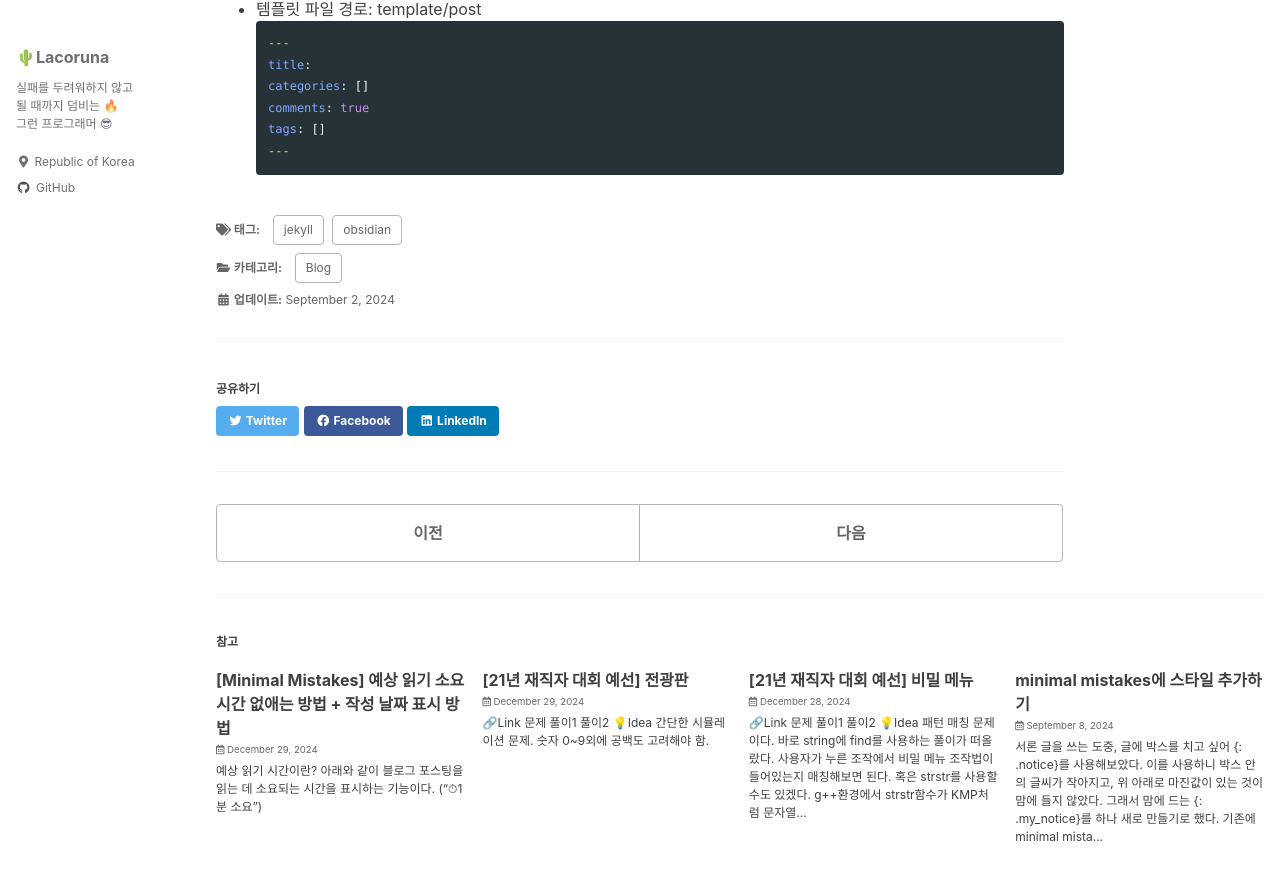
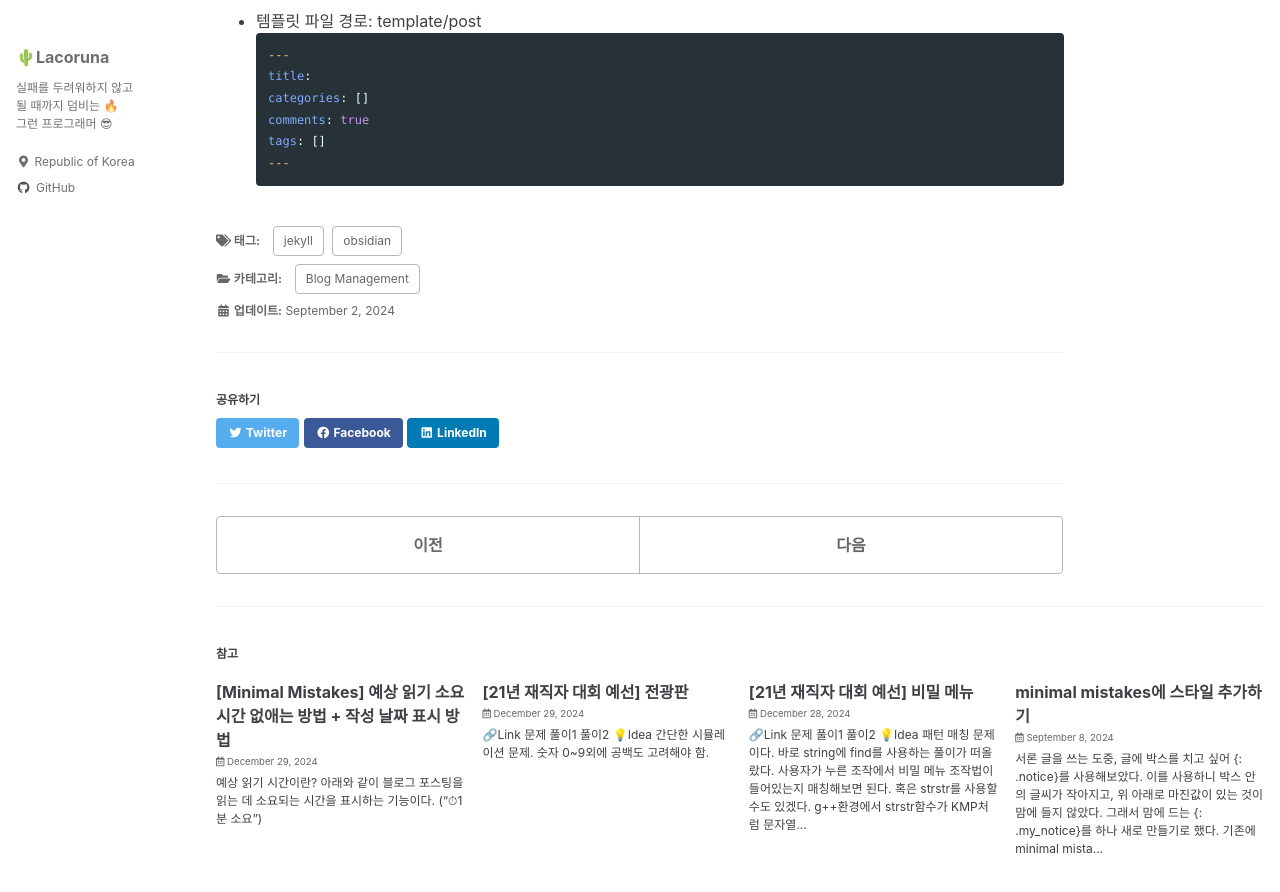
Before and after one commit to La-Coruna/La-Coruna.github.io, a Jekyll site: the page built from _posts/blog-settings/2024-09-02-obsidian-setting-for-jekyll.md, in a window 1280 px wide and 900 px high, scrolled down 840 px. Shown: the top 892 px of the window. Built offline with Jekyll 4.4.1, drawn with Linux system fonts in a browser that asks for light colours; cached includes are drawn as plain includes.

Commit message:
[Edit][Blog Management] 카데고리 변경 (Blog -> Blog Management) 및 헤더 크기 변경

```diff
--- a/_posts/2024-09-02-obsidian-setting-for-jekyll.md
+++ b/_posts/blog-settings/2024-09-02-obsidian-setting-for-jekyll.md
@@ -1,27 +1,30 @@
 ---
 title: jekyll을 위한 obsidian 설정
-categories: [Blog]
+categories:
+  - Blog Management
 comments: true
-tags: [obsidian, jekyll]
+tags:
+  - obsidian
+  - jekyll
 ---
-# 서론
+## 서론
 blog를 쓰자고 다짐했지만, 여러 글들이 그저 메모 단계에서 그쳤다.
 메모는 주로 Obsidian을 통해 하는데, blog 또한 obsidian을 통해 관리하면 조금이나마 손이 더 갈까해서, blog를 위한 obsidian vault를 하나 파고 설정을 하고자 한다.
 
-# 설정하기
+## 설정하기
 설정하려는 obsidian vault를 들어가 왼쪽 하단의 톱니바퀴 아이콘을 눌러 설정창을 열 수 있다.
 
-## 옵션 > 편집기
+### 옵션 > 편집기
 - 읽기 쉬운 행 길이: off
 
-## 옵션 > 파일 및 링크
+### 옵션 > 파일 및 링크
 - 내부 링크를 항상 업데이트: on
 - 새로 만드는 링크 형식: 파일에 대한 상대 경로
 - [[wikilink]] 사용: off
 - 새 첨부 파일을 만들 위치: 아래에 지정된 폴더
 - 첨부 파일 폴더 경로: assets/images
 
-## 코어 플러그인 > 데일리 노트
+### 코어 플러그인 > 데일리 노트
 - 날짜 서식: YYYY-MM-DD
 - 새 파일 경로: _posts
 - 템플릿 파일 경로: template/post
```
Also changed, not shown: _posts/blog-settings/2024-09-08-adding-scss-to-minimal-mistakes.md (+9 -5 lines).
